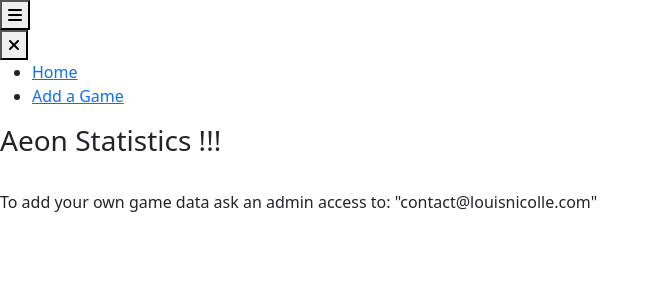
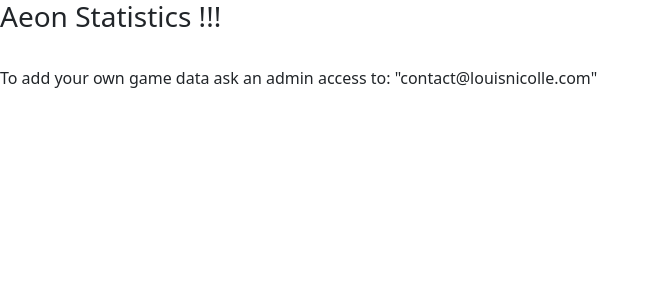
Before and after one commit to NicolleLouis/LouisNicolle, a Django app: page /aeon/ in a window 1280 px wide. Shown: the top 300 px of the page, without its empty margins (0-660 px from the left). Run offline with Django 3.2, Linux system fonts and the light colour scheme; some libraries are stand-ins or nearby versions.

Commit message:
Remove sidebar

```diff
--- a/louis_nicolle/templates/base_private.html
+++ b/louis_nicolle/templates/base_private.html
@@ -19,13 +19,8 @@
 <body>
 <main>
     {% if user.is_authenticated %}
-        <button class="sidebar-toggle">
-            <i class="fas fa-bars"></i>
-        </button>
-        {% include 'side_bar.html' %}
         {% block content %}
         {% endblock %}
-        <script type="text/javascript" src="{% static 'js/side_bar.js' %}"></script>
     {% else %}
         <h3>Login with Admin</h3>
         <li><a href="/admin">Admin</a></li>
--- a/louis_nicolle/templates/base_public.html
+++ b/louis_nicolle/templates/base_public.html
@@ -7,25 +7,14 @@
             href="https://cdn.jsdelivr.net/npm/bootstrap@5.0.0-beta1/dist/css/bootstrap.min.css"
             rel="stylesheet"
     />
-    {% load static %}
-    <link
-            href="{% static 'css/side_bar.css' %}"
-            rel="stylesheet"
-    >
     {% block css %}
     {% endblock %}
     <title>{% block title %}Louis Nicolle{% endblock %}</title>
 </head>
 <body>
 <main>
-    <button class="sidebar-toggle">
-      <i class="fas fa-bars"></i>
-    </button>
-    {% include 'side_bar.html' %}
     {% block content %}
     {% endblock %}
-
-    <script type="text/javascript" src="{% static 'js/side_bar.js' %}"></script>
 </main>
 </body>
 </html>
--- a/louis_nicolle/templates/side_bar.html
+++ /dev/null
@@ -1,15 +0,0 @@
-<aside class="sidebar">
-  <div class="sidebar-header">
-    <button class="close-btn">
-      <i class="fas fa-times"></i>
-    </button>
-  </div>
-  <ul class="links">
-    <li>
-      <a href="/aeon/">Home</a>
-    </li>
-    <li>
-      <a href="/admin/aeon/game/add/">Add a Game</a>
-    </li>
-  </ul>
-</aside>
```
